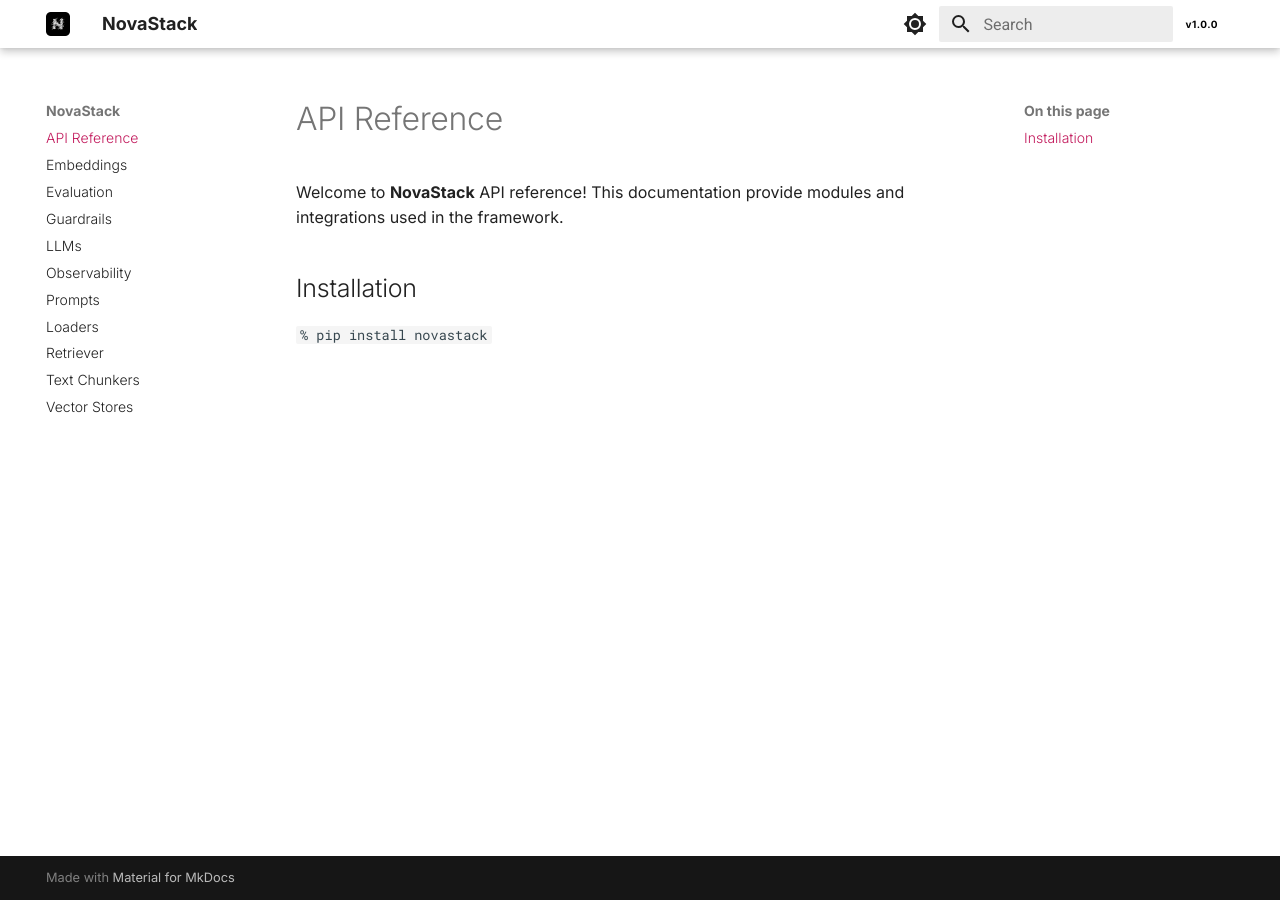
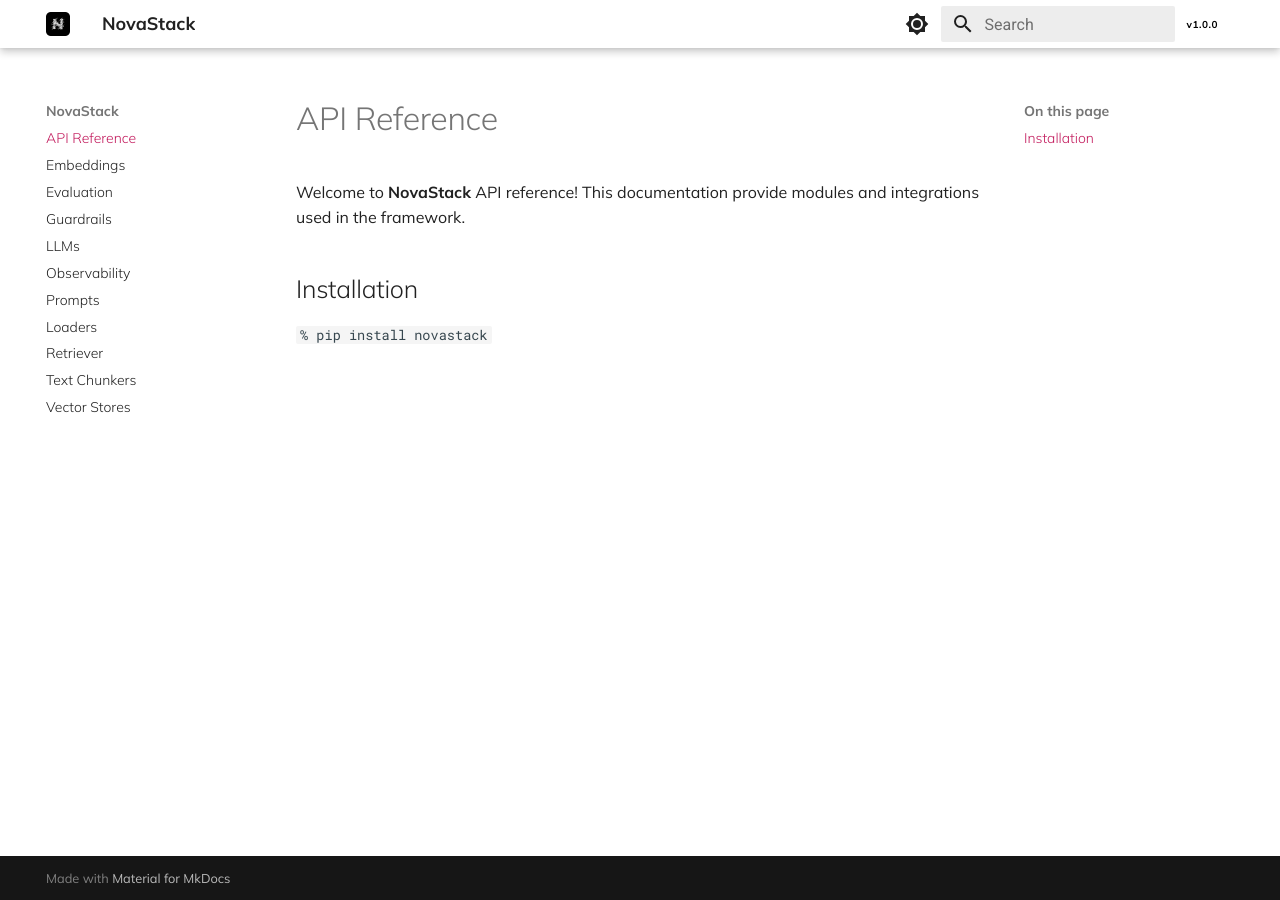
Before and after one commit to novastack-project/novastack, an MkDocs documentation site: the page built from docs/api_reference/api_reference/index.md, in a window 1280 px wide. Built offline with MkDocs 1.6.1 and Material for MkDocs 9.7.7, drawn with Linux system fonts in a browser that asks for light colours.

Commit message:
docs: update font

```diff
--- a/docs/api_reference/api_reference/_static/css/style.css
+++ b/docs/api_reference/api_reference/_static/css/style.css
@@ -1,6 +1,5 @@
-@import url('https://fonts.googleapis.com/css2?family=Inter:ital,opsz,wght@0,14..32,100..900;1,14..32,100..900&display=swap');
 @import url('https://fonts.googleapis.com/css2?family=JetBrains+Mono:ital,wght@0,100..800;1,100..800&display=swap');
-
+@import url('https://fonts.googleapis.com/css2?family=Mulish:ital,wght@0,200..1000;1,200..1000&display=swap');
 
 :root  > * {
   --md-accent-fg-color:        #c2185b;
@@ -10,7 +9,7 @@
 
 /* Change the font for the entire body */
 body {
-    font-family: "Inter", sans-serif;
+    font-family: "Mulish", sans-serif;
     font-weight: 400;
     font-optical-sizing: auto;
 }
```
